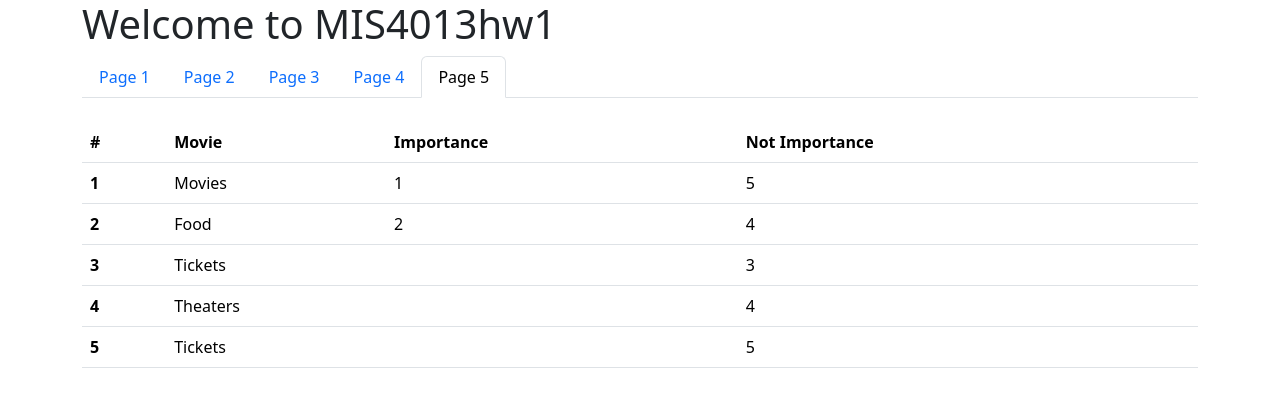
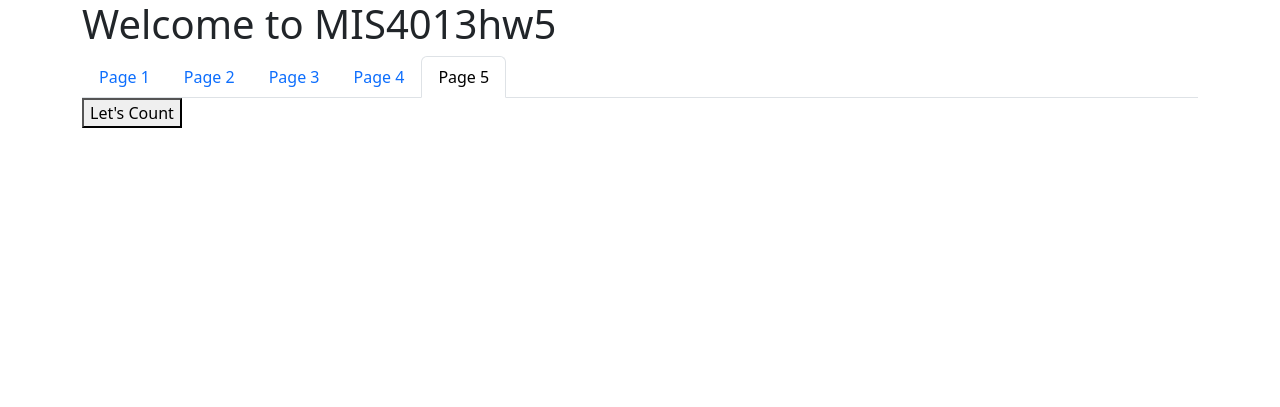
Before and after one commit to Josgar123/MIS4013hw1, a PHP site: page /page5.php in a window 1280 px wide. Shown: the top 407 px of the page. Run offline with PHP 8.4, Linux system fonts and the light colour scheme.

Commit message:
Update page5.php

```diff
--- a/page5.php
+++ b/page5.php
@@ -2,87 +2,49 @@
 <!doctype html>
 
 <html lang="en">
-
   <head>
-
     <meta charset="utf-8">
-
     <meta name="viewport" content="width=device-width, initial-scale=1">
-
     <title>Bootstrap demo</title>
-
     <link href=https://cdn.jsdelivr.net/npm/bootstrap@5.3.1/dist/css/bootstrap.min.css rel="stylesheet" integrity="sha384-4bw+/aepP/YC94hEpVNVgiZdgIC5+VKNBQNGCHeKRQN+PtmoHDEXuppvnDJzQIu9" crossorigin="anonymous">
-
   </head>
 
   <body>
 
     <div class="container">
 
-    <h1>Welcome to MIS4013hw1</h1>
+        <h1>Welcome to MIS4013hw5</h1>
 
            <ul class="nav nav-tabs">
               <li class="nav-item">
-        <a class="nav-link" href="index.php">Page 1</a>
+                <a class="nav-link " href="index.php"">Page 1</a>
               </li>
               <li class="nav-item">
                 <a class="nav-link" href="page2.php">Page 2</a>
               </li>
               <li class="nav-item">
-        <a class="nav-link" href="page3.php">Page 3</a>
+                <a class="nav-link" href="page3.php"">Page 3</a>
               </li>
               <li class="nav-item">
-        <a class="nav-link" href="page4.php">Page 4</a>
+                <a class="nav-link"  href="page4.php"">Page 4</a>
               </li>
               <li class="nav-item">
-        <a class="nav-link active" aria-current="page" href="page5.php">Page 5</a>
+                <a class="nav-link active" aria-current="page" href="page5.php"">Page 5</a>
               </li>
             </ul>
-  </br>
 
-<table class="table">
-  <thead>
-    <tr>
-      <th scope="col">#</th>
-      <th scope="col">Movie</th>
-      <th scope="col">Importance</th>
-      <th scope="col">Not Importance</th>
-    </tr>
-  </thead>
-  <tbody>
-    <tr>
-      <th scope="row">1</th>
-      <td>Movies</td>
-      <td>1</td>
-      <td>5</td>
-    </tr>
-    <tr>
-      <th scope="row">2</th>
-      <td>Food</td>
-      <td>2</td>
-      <td>4</td>
-    </tr>
-    <tr>
-      <th scope="row">3</th>
-      <td colspan="2">Tickets</td>
-      <td>3</td>
-    </tr>
-    <tr>
-      <th scope="row">4</th>
-      <td colspan="2">Theaters</td>
-      <td>4</td>
-    </tr>
-    <tr>
-      <th scope="row">5</th>
-      <td colspan="2">Tickets</td>
-      <td>5</td>
-    </tr>
-  </tbody>
-</table>
+     <button onclick="myFunction()">Let's Count</button>
+      <script>
+let i = 0;
+function timedCount() {
+  i ++;
+  postMessage(i);
+  setTimeout("timedCount()",500);
+}
+timedCount();
+</script>
+      </div>
 
-    <script src=https://cdn.jsdelivr.net/npm/bootstrap@5.3.1/dist/js/bootstrap.bundle.min.js integrity="sha384-HwwvtgBNo3bZJJLYd8oVXjrBZt8cqVSpeBNS5n7C8IVInixGAoxmnlMuBnhbgrkm" crossorigin="anonymous"></script>
-
-  </div>
 
   </body>
 
```
Lines whose indentation alone changed are shown as unchanged.
